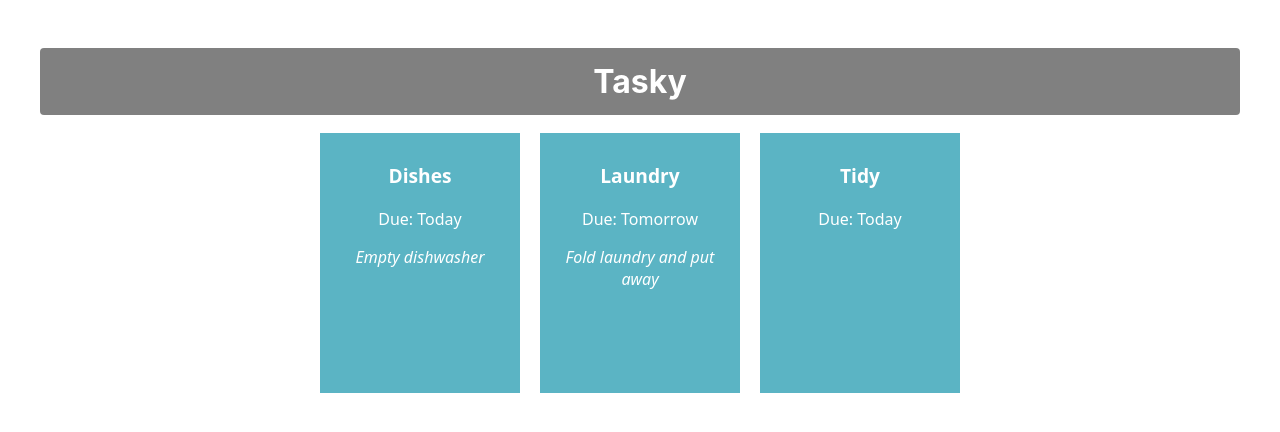
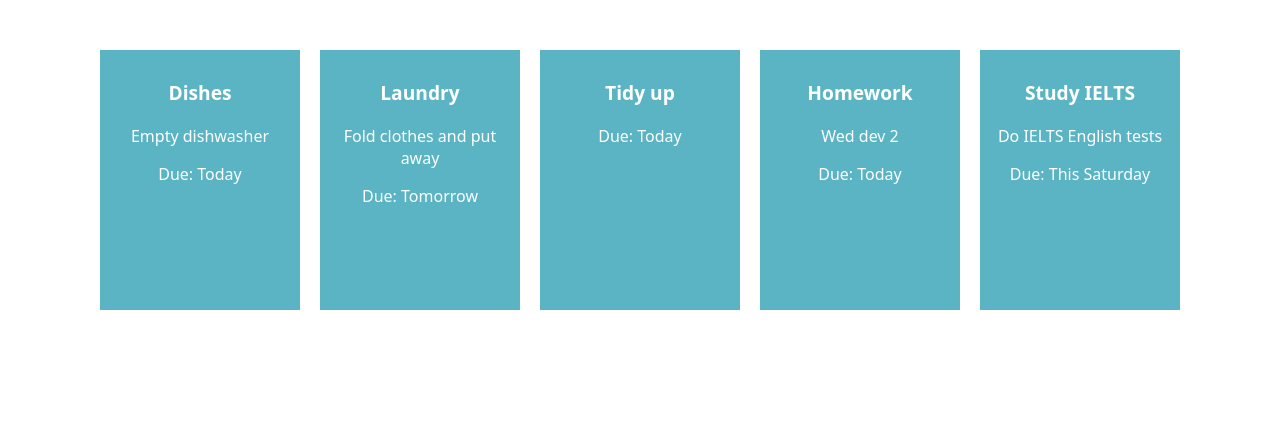
Before and after one commit to Dante-cjh/react-basics-labs, a React (Create React App) app in the folder tasky/: page / in a window 1280 px wide. Shown: the top 432 px of the page. Built offline with nearby package versions, Linux system fonts and the light colour scheme.

Commit message:
Completed Weed 2 Lab

```diff
--- a/tasky/src/App.js
+++ b/tasky/src/App.js
@@ -1,17 +1,27 @@
 import './App.css';
 import Task from './components/Task';
+import React, { useState } from 'react';
 
 function App() {
+  const [ taskState, setTaskState ] = useState({
+    tasks: [
+      { id: 1, title:"Dishes", description: "Empty dishwasher", deadline: "Today"},
+      { id: 2, title: "Laundry", description: "Fold clothes and put away", deadline: "Tomorrow"},
+      { id: 3, title: "Tidy up", deadline: "Today" },
+      { id: 4, title: "Homework", description: "Wed dev 2", deadline: "Today"},
+      { id: 5, title: "Study IELTS", description: "Do IELTS English tests", deadline: "This Saturday"},
+    ]
+  });
   return (
     <div className="container">
-      <h1>Tasky</h1>
-      <Task title="Dishes" deadline="Today">
-        Empty dishwasher
-      </Task>
-      <Task title="Laundry" deadline="Tomorrow">
-        Fold laundry and put away
-      </Task>
-      <Task title="Tidy" deadline="Today"/>
+      {taskState.tasks.map((task) => (
+        <Task
+          title = {task.title}
+          description = {task.description}
+          deadline = {task.deadline}
+          key = {task.id}
+        />
+      ))}
     </div>
   );
 }
--- a/tasky/src/components/Task.js
+++ b/tasky/src/components/Task.js
@@ -4,6 +4,7 @@ const Task = (props) => {
     return(
         <div className="card">
             <p className="title">{props.title}</p>
+            <p>{props.description}</p>
             <p>Due: {props.deadline}</p>
             <p className="content">{props.children}</p>
         </div>
```
